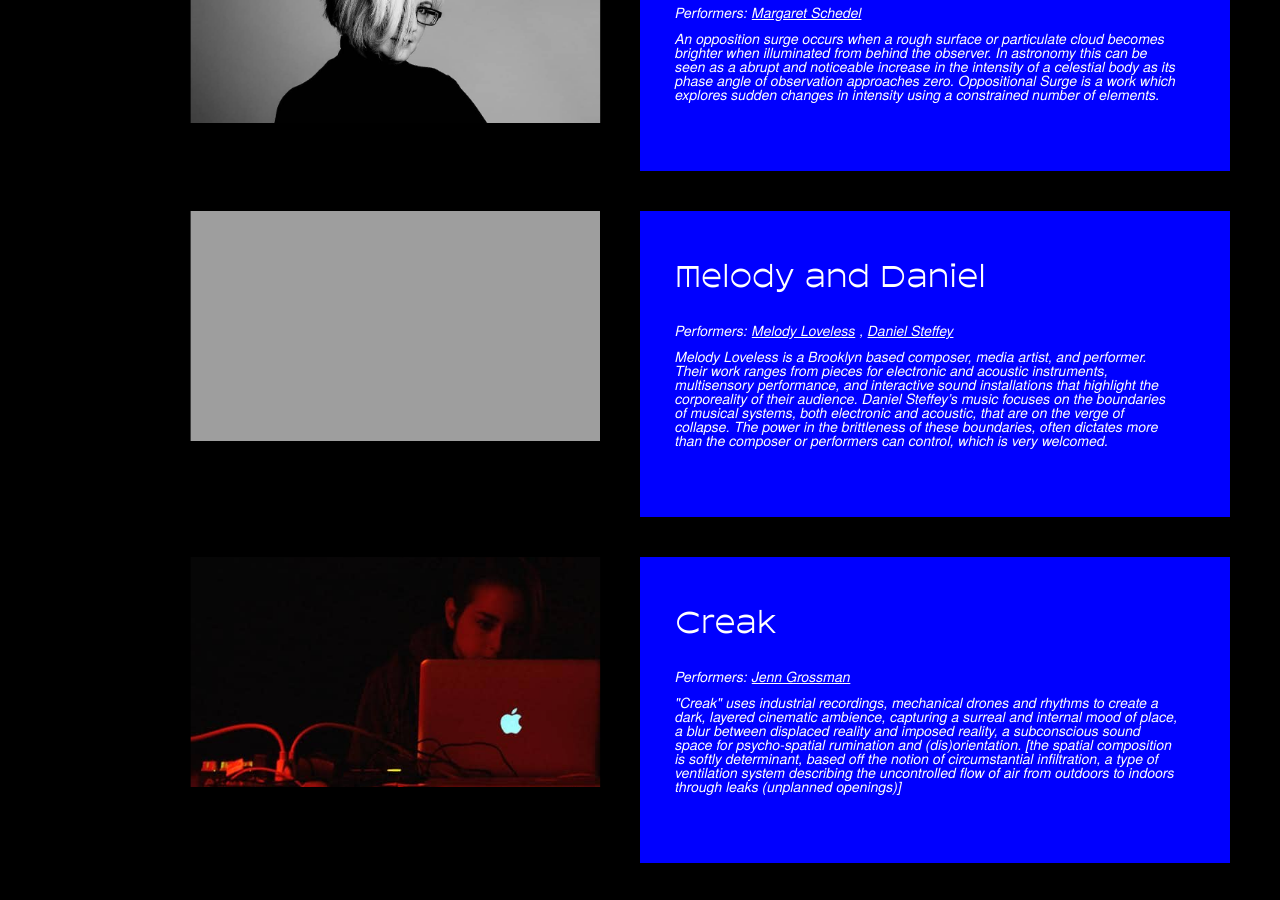
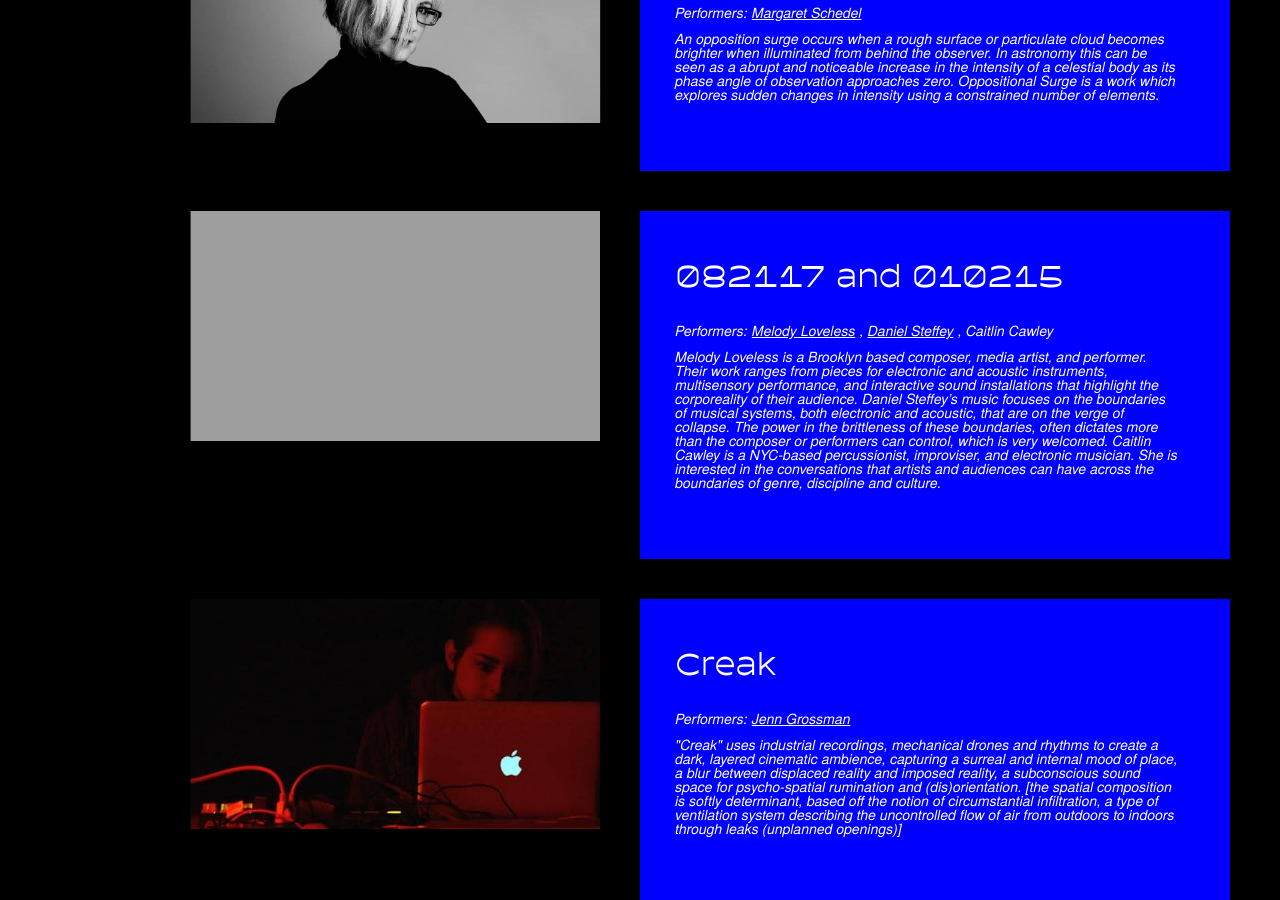
Before and after one commit to mixedsignals/mixedsignals.github.io, a Jekyll site: the page built from _events/003.md, in a window 1280 px wide and 900 px high, scrolled down 1636 px. Built offline with Jekyll 4.4.1, drawn with Linux system fonts in a browser that asks for light colours; some web fonts are replaced.

Commit message:
updating site info

```diff
--- a/_events/003.md
+++ b/_events/003.md
@@ -37,16 +37,18 @@ performances:
     description: >
       An opposition surge occurs when a rough surface or particulate cloud becomes brighter when illuminated from behind the observer. In astronomy this can be seen as a abrupt and noticeable increase in the  intensity of a celestial body as its phase angle of observation approaches zero. Oppositional Surge  is a work which explores sudden changes in intensity using a constrained number of elements.
 
-  - name: "Melody and Daniel"
+  - name: "082117 and 010215"
     performers:
       - name: "Melody Loveless"
         url: "http://melody-loveless.squarespace.com/"
       - name: Daniel Steffey
         url: "http://www.noisefromtheunderground.com/"
+      - name: Caitlin Cawley
     image: "/images/melody.jpg"
     description: >
       Melody Loveless is a Brooklyn based composer, media artist, and performer. Their work ranges from pieces for electronic and acoustic instruments, multisensory performance, and interactive sound installations that highlight the corporeality of their audience.
       Daniel Steffey’s music focuses on the boundaries of musical systems, both electronic and acoustic, that are on the verge of collapse. The power in the brittleness of these boundaries, often dictates more than the composer or performers can control, which is very welcomed.
+      Caitlin Cawley is a NYC-based percussionist, improviser, and electronic musician. She is interested in the conversations that artists and audiences can have across the boundaries of genre, discipline and culture.
 
   - name: "Creak"
     performers:
```
